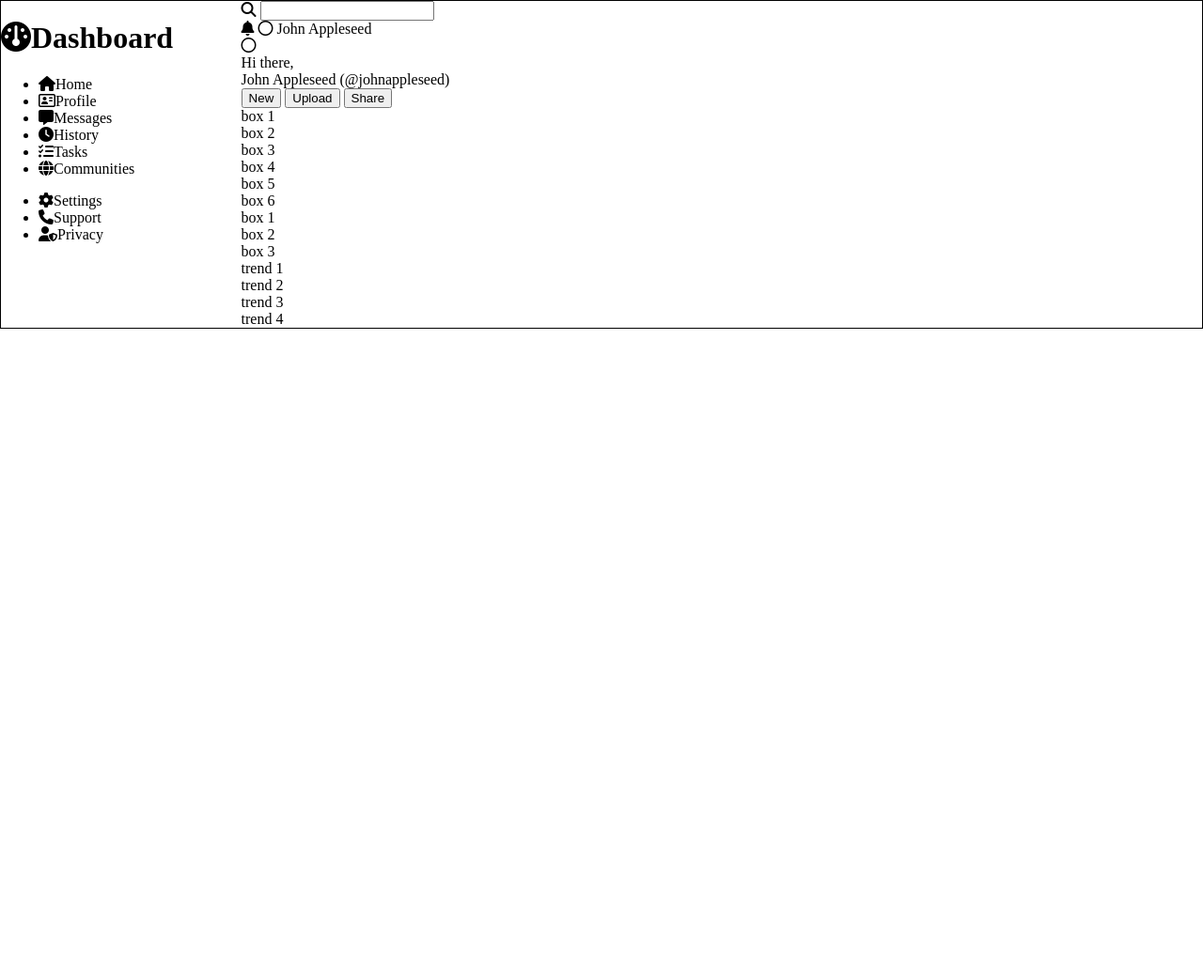
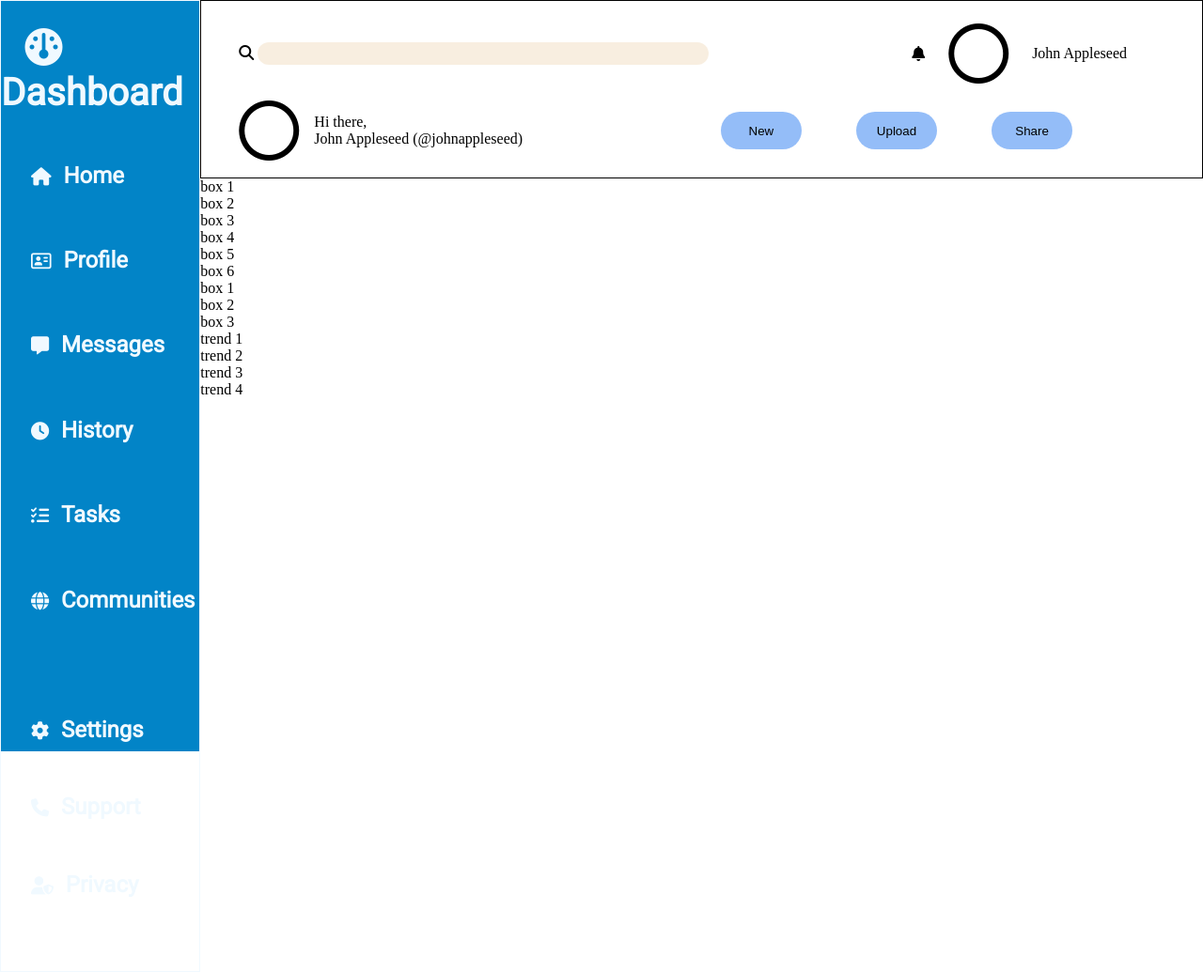
Before and after one commit to jesse610/admin-dashboard, a plain HTML site: page index.html in a window 1280 px wide. Shown: the whole page at 94% size. Before the commit the page ends 800 px from the top, so only its background shows below. Drawn offline with Linux system fonts and the light colour scheme.

Commit message:
sidebar and header styles

```diff
--- a/style.css
+++ b/style.css
@@ -8,7 +8,109 @@ html, body {
 }
 
 .content-container {
+    display: grid;
+    grid-template-columns: 1fr 5fr;
+}
+
+.content-container-left {
+    background-color: #0284c7;
+    height: 100vh;
+    color: #f0f9ff;
+}
+
+.sidebar {
+    display: grid;
+    grid-template-rows: 1.5fr 6fr 3fr;
     border: 1px solid;
+    grid-column: 1 / 3;
+    font-family: 'Roboto';
+}
+
+.fa-gauge {
+    padding-left: 1.6rem;
+    padding-right: .5rem;
+}
+
+.sidebar h1 {
+    font-size: 2.5rem;
+    grid-row: 1 / 2;
+    align-self: top;
+}
+
+.first-list,
+.second-list {
     display: grid;
-    grid-template-columns: 1fr 4fr;
+    font-size: 1.5rem;
+    list-style-type: none;
+    font-weight: bold;
+    padding-left: 2rem;
 }
+
+.first-list i,
+.second-list i {
+    padding-right: .8rem;
+    font-size: 1.2rem;
+}
+
+.header {
+    padding-top: 1.5rem;
+    padding-right: 5rem;
+    border: 1px solid black;
+    padding-left: 2.5rem;
+}
+
+.header-top {
+    display: grid;
+    grid-auto-flow: column;
+    grid-template-columns: 2fr 1fr;
+    align-items: center;
+    grid-row: 1 / 2;;
+}
+
+#search-lab {
+    width: 30rem;
+    border-radius: 1.5rem;
+    border-style: none;
+    background-color: rgba(245, 230, 209, 0.676);
+    height: 1.5rem;
+}
+
+.header-top-right {
+    display: grid;
+    grid-auto-flow: column;
+    justify-content: end;
+    gap: 25px;
+    align-items: center;
+}
+
+.header-bottom {
+    display: grid;
+    grid-auto-flow: column;
+    grid-template-columns: 5rem 3fr 3fr;
+    align-items: center;
+    height: 100px;
+}
+
+.header-bottom-right {
+    display: grid;
+    grid-template-columns: repeat(auto-fit, minmax(50px, 10fr));
+}
+
+.header-bottom-right button {
+    padding: .8rem 1rem;
+    border-radius: 1.5rem;
+    border-style: none;
+    background-color: rgba(73, 144, 244, 0.589);
+    width: 60%;
+}
+
+.fa-circle {
+    font-size: 4rem;
+}
+
+/* @media screen and (min-width:1600px) {
+    .content-container {
+        max-width: 1600px;
+        margin: auto;
+    }
+} */
```
